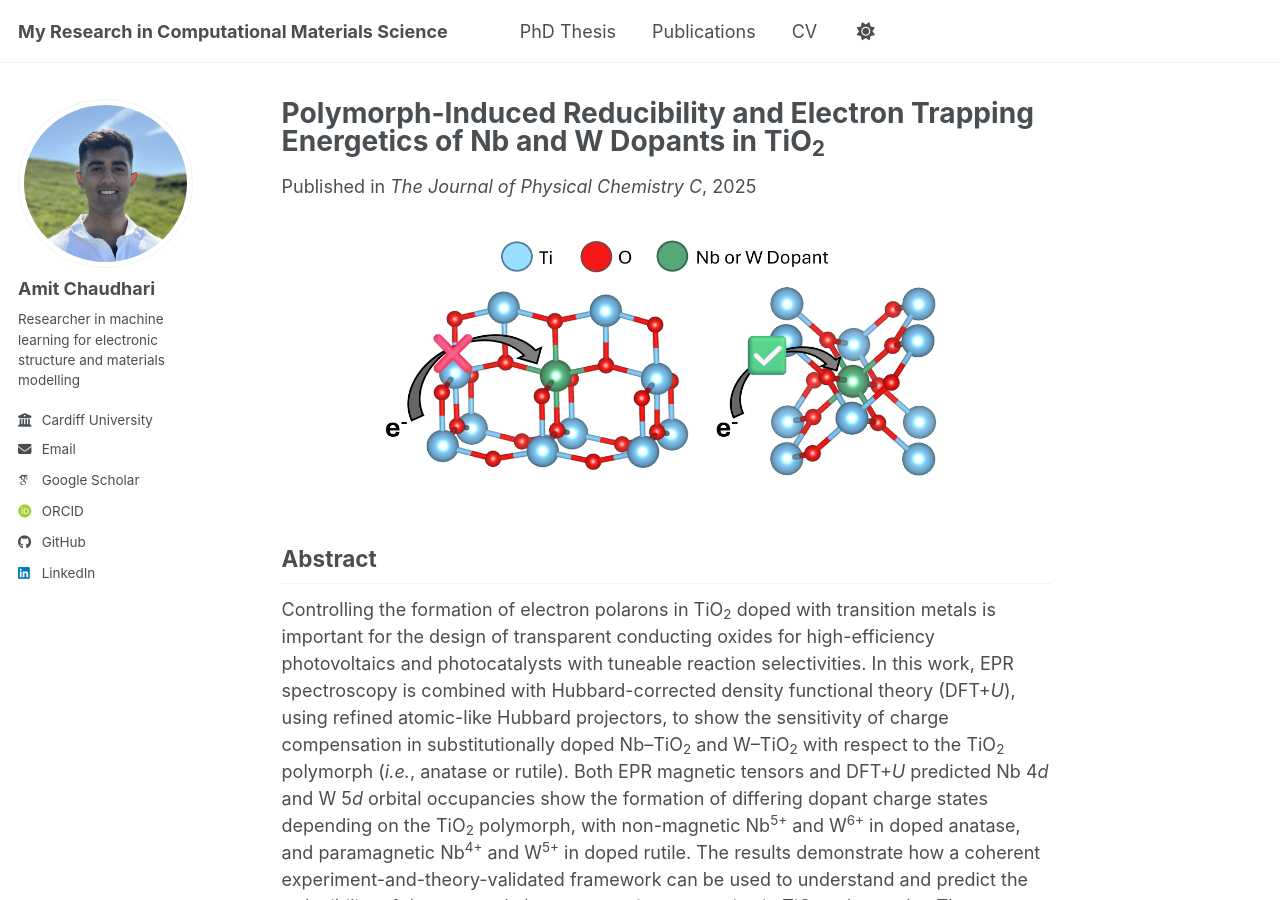
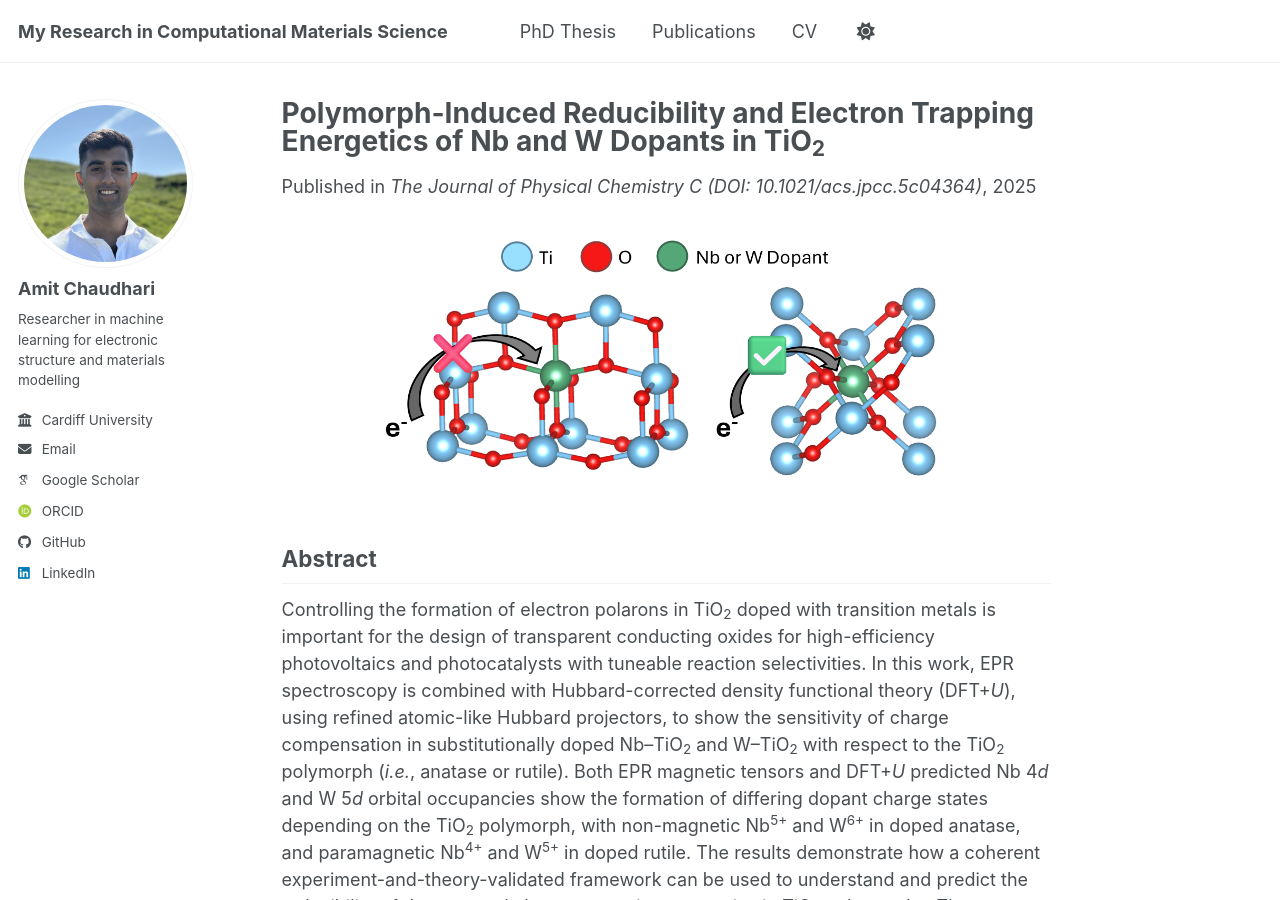
Before and after one commit to amitmc1/amitmc1.github.io, a Jekyll site: the page built from _publications/2015-10-01-paper-title-number-3.md, in a window 1280 px wide and 900 px high. Built offline with Jekyll 4.4.1, drawn with Linux system fonts in a browser that asks for light colours; some web fonts are replaced; a script bundle is joined from its source files by our own code; library files that are not in the unit come from our copies.

Commit message:
Update 2015-10-01-paper-title-number-3.md

```diff
--- a/_publications/2015-10-01-paper-title-number-3.md
+++ b/_publications/2015-10-01-paper-title-number-3.md
@@ -7,7 +7,7 @@ permalink: /publication/2025-08-19-Hubbard-EPR-TiO2
 excerpt: "We investigate atomistic origin of the preferential formation of paramagnetic Nb<sup>4+</sup> and W<sup>5+</sup> species in Nb- and W-doped rutile TiO<sub>2</sub> <em>vs.</em> non-magnetic Nb<sup>5+</sup> and W<sup>6+</sup> species in doped anatase TiO<sub>2</sub>. This is achieved using a combination of theory (Hubbard corrected density functional theory) and experiment (powder electron paramagnetic resonance spectroscopy)."
 
 date: 2025-08-19
-venue: 'The Journal of Physical Chemistry C'
+venue: 'The Journal of Physical Chemistry C (DOI: 10.1021/acs.jpcc.5c04364)'
 citation: 'A. Chaudhari, A. J. Logsdail and A. Folli, Polymorph-Induced Reducibility and Electron Trapping Energetics of Nb and W Dopants in TiO<sub>2</sub>, <em>The Journal of Physical Chemistry C</em>, 2025, 129 (34), 15453-15461, DOI: 10.1021/acs.jpcc.5c04364'
 ---
 
```
